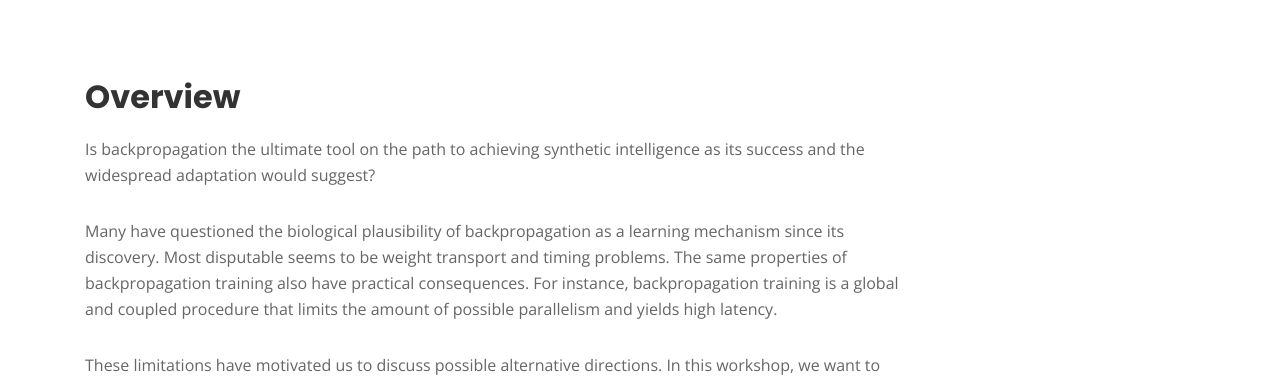
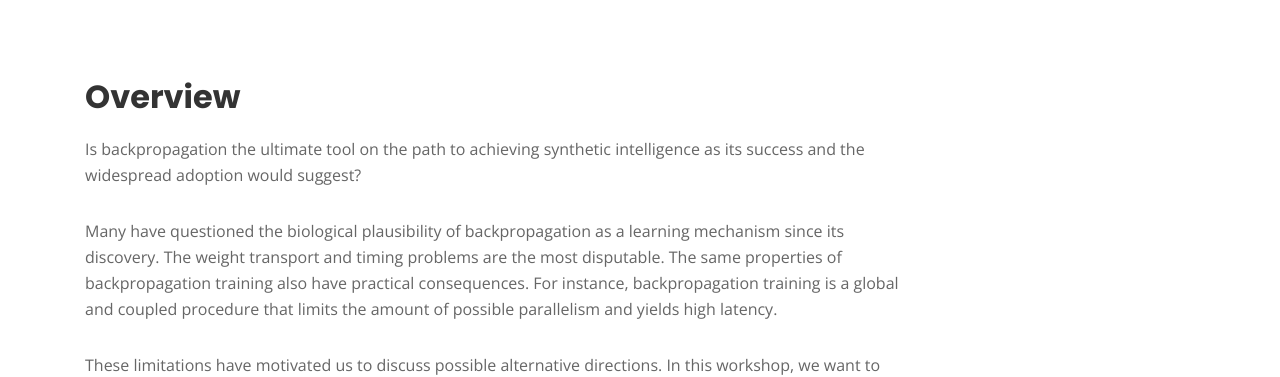
Before and after one commit to BeyondBackprop/BeyondBackprop.github.io, a plain HTML site: page index.html in a window 1280 px wide. Shown: the part 802-1179 px from the top of the page. Drawn offline with nearby package versions, Linux system fonts and the light colour scheme.

Commit message:
minor in text

```diff
--- a/index.html
+++ b/index.html
@@ -82,11 +82,11 @@
           <div class="col-lg-9 content order-lg-9 order-2">
             <h2 class="title">Overview</h2>
             <p>
-              Is backpropagation the ultimate tool on the path to achieving synthetic intelligence as its success and the widespread adaptation would suggest?
+              Is backpropagation the ultimate tool on the path to achieving synthetic intelligence as its success and the widespread adoption would suggest?
             </p>
             <p>
               Many have questioned the biological plausibility of backpropagation as a learning mechanism since its discovery.
-              Most disputable seems to be weight transport and timing problems. The same properties of backpropagation training also have practical consequences. For instance, backpropagation training is a global and coupled procedure that limits the amount of possible parallelism and yields high latency.
+              The weight transport and timing problems are the most disputable. The same properties of backpropagation training also have practical consequences. For instance, backpropagation training is a global and coupled procedure that limits the amount of possible parallelism and yields high latency.
             </p>
             <p>
               These limitations have motivated us to discuss possible alternative directions. In this workshop, we want to promote such discussions by bringing together researchers from various but related disciplines, and to discuss possible solutions from engineering, machine learning and neuroscientific perspectives.
```
